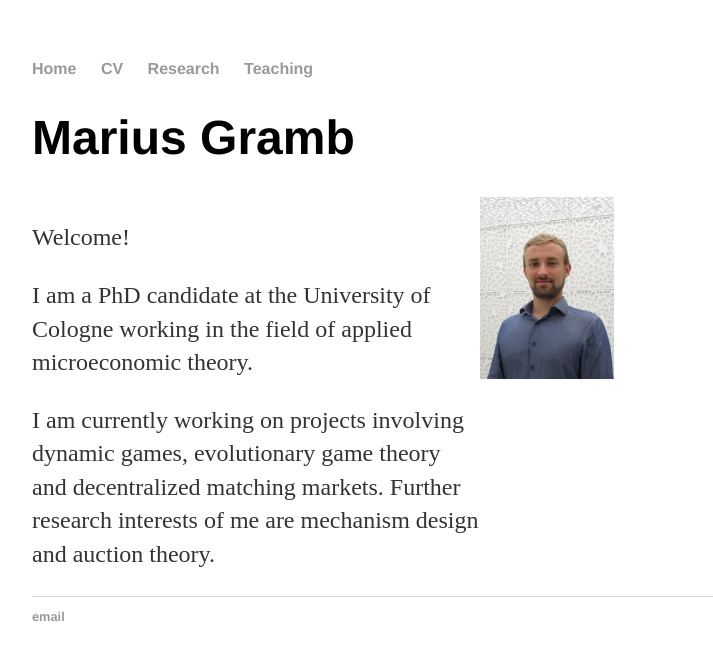
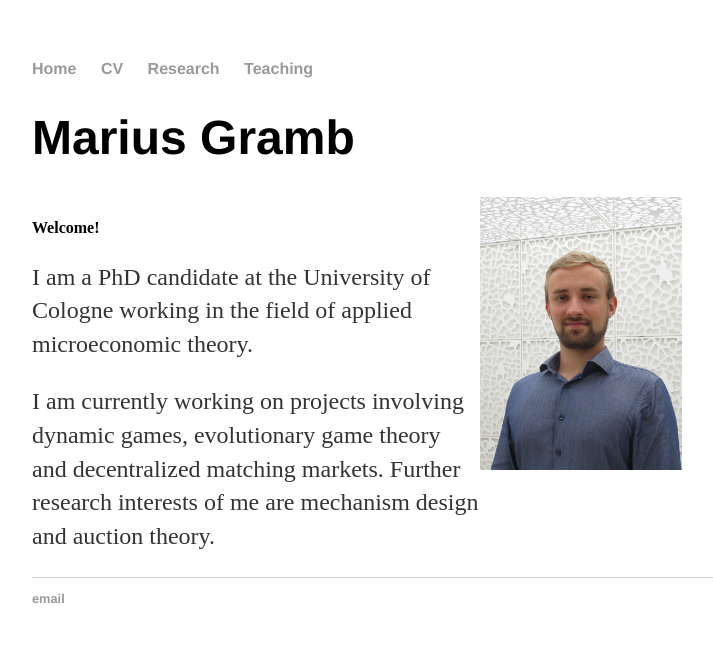
Before and after one commit to mariusgramb/mariusgramb.github.io, a Jekyll site: the page built from index.html, in a window 1280 px wide. Shown: the top 660 px of the page, without its empty margins (160-873 px from the left). Built offline with Jekyll 4.4.1, drawn with Linux system fonts in a browser that asks for light colours.

Commit message:
Update index.html

```diff
--- a/index.html
+++ b/index.html
@@ -15,12 +15,12 @@ title: Marius Gramb
 
 <div class="row">
   <div class="column">
-	 <p> Welcome! </p>
+	 <h4> Welcome! </h4>
 	<p>I am a PhD candidate at the University of Cologne working in the field of applied microeconomic theory.</p>
 	  <p> I am currently working on projects involving dynamic games, evolutionary game theory and decentralized matching markets.
 		  Further research interests of me are mechanism design and auction theory. </p>
 	</div>
   <div class="column">
-	  <img src="images/IMG_1808.jpg" alt="img" width="30%" />
+	  <img src="images/IMG_1808.jpg" alt="img" width="45%" />
 	</div>
 </div>
```
